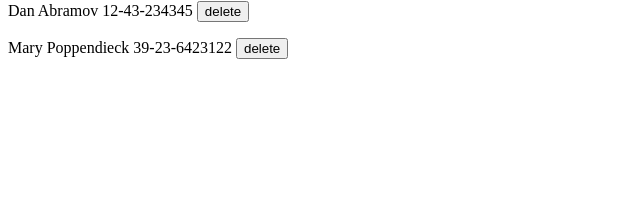
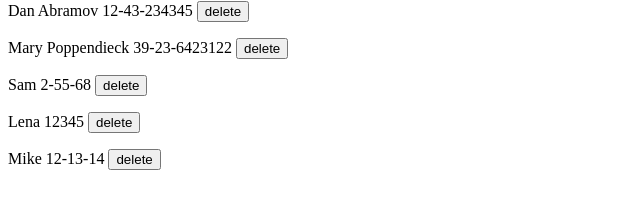
Before and after one commit to helenhapp/Full-Stack-open, a React (Vite) app in the folder part2/phonebook/: page / in a window 1280 px wide. Shown: the part 238-446 px from the top of the page, without its empty margins (0-640 px from the left). Built offline with nearby package versions, Linux system fonts and the light colour scheme; data requests are answered from the project's data file.

Commit message:
Exercise 2.15

```diff
--- a/part2/phonebook/db.json
+++ b/part2/phonebook/db.json
@@ -14,6 +14,21 @@
       "name": "Mary Poppendieck",
       "number": "39-23-6423122",
       "id": "4"
+    },
+    {
+      "name": "Sam",
+      "number": "2-55-68",
+      "id": "1ghogGDGCtA"
+    },
+    {
+      "name": "Lena",
+      "number": "12345",
+      "id": "zp-AOu_Z_zE"
+    },
+    {
+      "name": "Mike",
+      "number": "12-13-14",
+      "id": "cKyZIVQr2mw"
     }
   ],
   "$schema": "./node_modules/json-server/schema.json"
--- a/part2/phonebook/src/App.jsx
+++ b/part2/phonebook/src/App.jsx
@@ -17,8 +17,22 @@ const App = () => {
   const addPerson = (e) => {
     e.preventDefault();
 
-    if (persons.some((person) => person.name === newName)) {
-      alert(`${newName} is already added to phonebook`);
+    const existingPerson = persons.find((p) => p.name === newName);
+    if (existingPerson) {
+      const confirmMessage = `${existingPerson.name} is already added to phonebook, replace the old number with a new one?`;
+      if (window.confirm(confirmMessage)) {
+        const changedPerson = { ...existingPerson, number: newNumber };
+        phonebook
+          .updatePerson(existingPerson.id, changedPerson)
+          .then((returnedPerson) => {
+            setPersons(persons.map((p) => p.id === returnedPerson.id ? returnedPerson : p));
+            setNewName("");
+            setNewNumber("");
+          });
+      } else {
+        setNewName("");
+        setNewNumber("");
+      }
       return;
     }
 
--- a/part2/phonebook/src/services/phonebook.js
+++ b/part2/phonebook/src/services/phonebook.js
@@ -12,7 +12,11 @@ const addPerson = (newPerson) => {
   return request.then((response) => response.data);
 };
 
-const updatePerson = () => {};
+const updatePerson = (id, newInfo) => {
+  const personUrl = `${baseUrl}/${id}`;
+  const request = axios.put(personUrl, newInfo);
+  return request.then((response) => response.data);
+};
 
 const deletePerson = (id) => {
   const personUrl = `${baseUrl}/${id}`;
```
